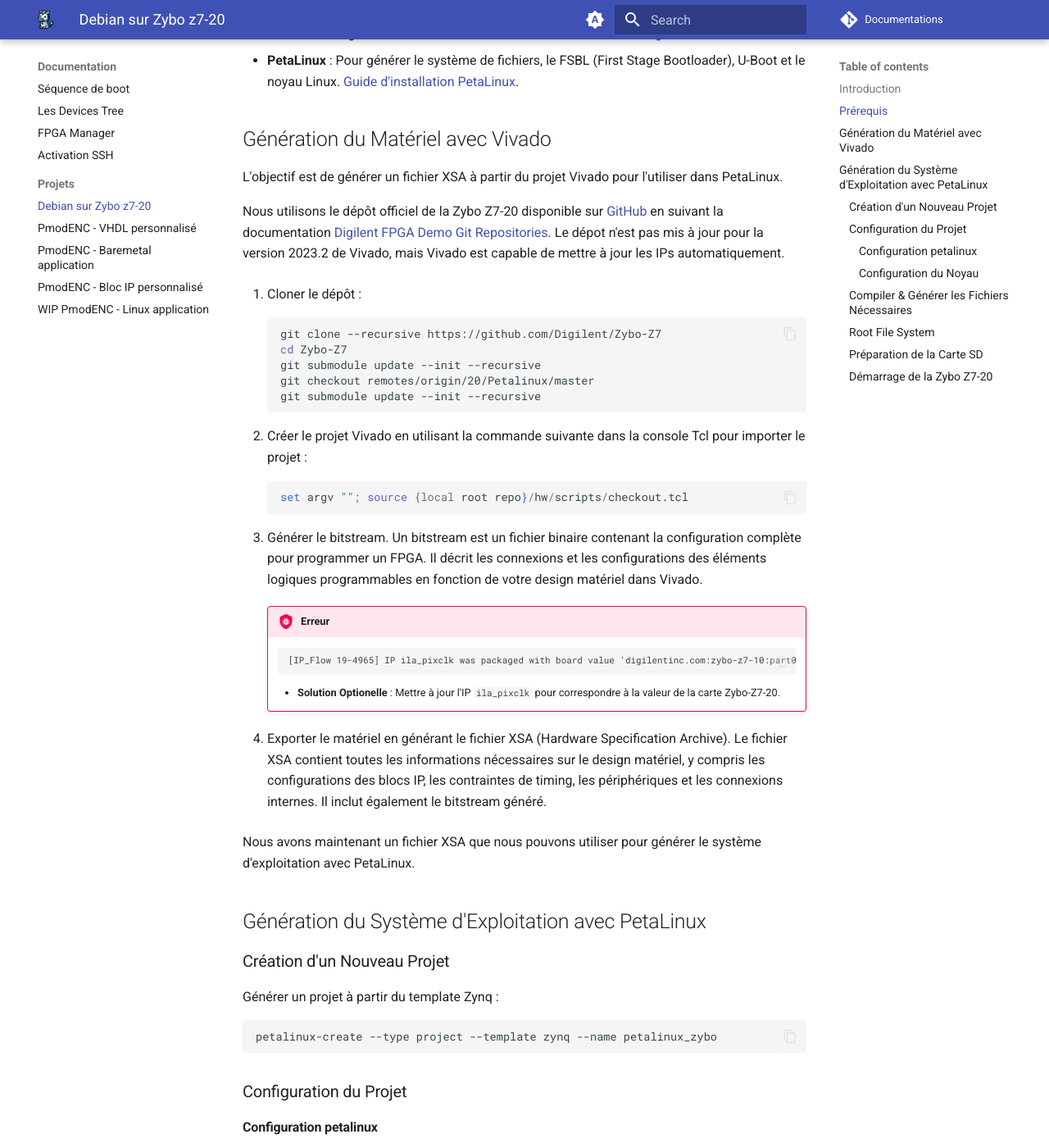
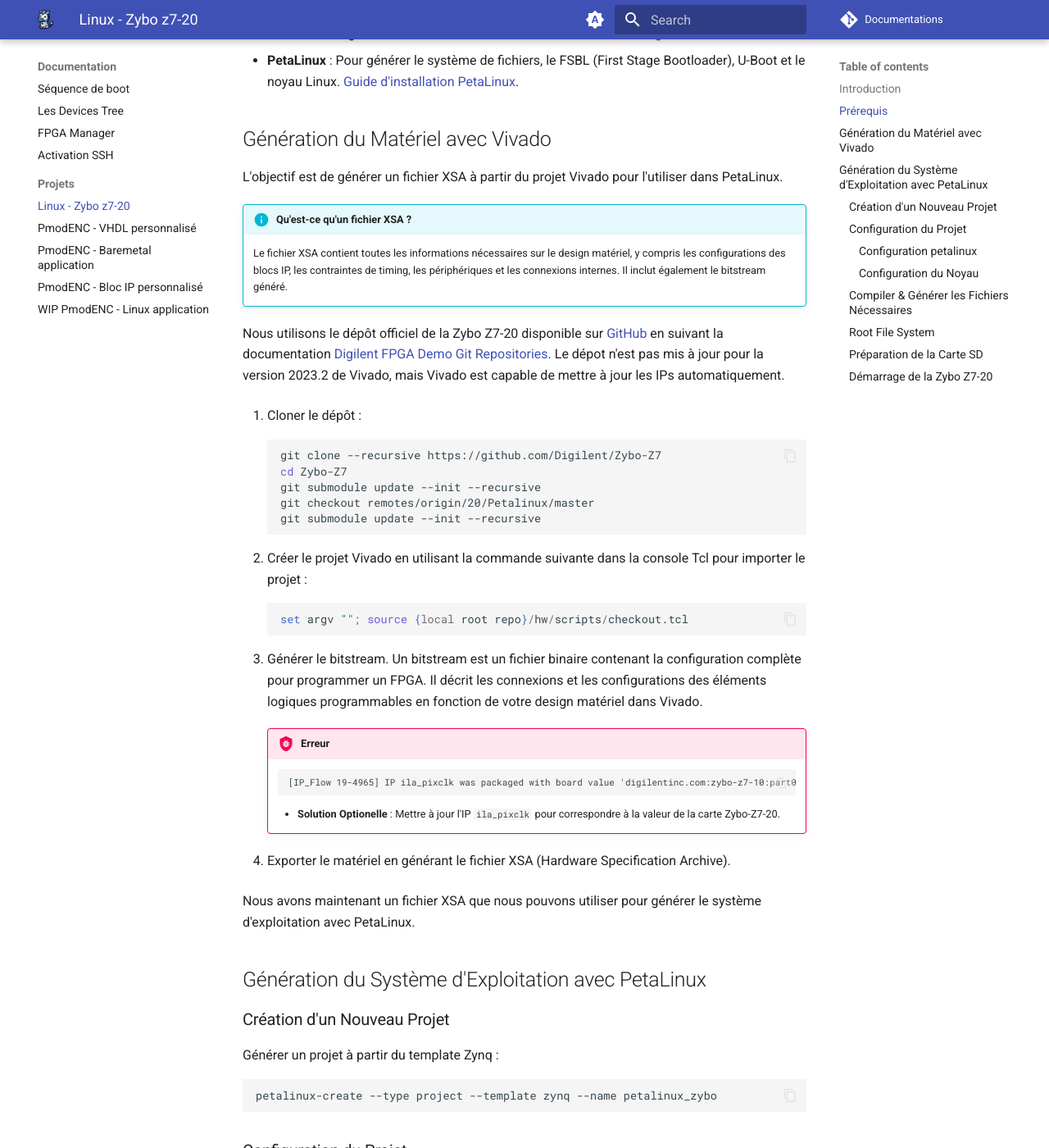
Before and after one commit to TER-Zybo/Documentations, an MkDocs documentation site: the page built from docs/docs/linux_zybo.md, in a window 1280 px wide and 1400 px high, scrolled down 486 px. Shown: the whole window at 82% size. Built offline with MkDocs 1.6.1 and Material for MkDocs 9.7.7, drawn with Linux system fonts in a browser that asks for light colours; comment, search, counter and statistics services are not loaded; some of the changed lines change nothing that is shown.

Commit message:
docs: Update navigation and rename PmodENC IP documentation

```diff
--- a/docs/docs/petalinux_zybo.md
+++ b/docs/docs/linux_zybo.md
@@ -15,6 +15,9 @@
 ## Génération du Matériel avec Vivado
 
 L'objectif est de générer un fichier XSA à partir du projet Vivado pour l'utiliser dans PetaLinux.
+
+!!! info "Qu'est-ce qu'un fichier XSA ?"
+    Le fichier XSA contient toutes les informations nécessaires sur le design matériel, y compris les configurations des blocs IP, les contraintes de timing, les périphériques et les connexions internes. Il inclut également le bitstream généré.
 
 Nous utilisons le dépôt officiel de la Zybo Z7-20 disponible sur [GitHub](https://github.com/Digilent/Zybo-Z7) en suivant la documentation [Digilent FPGA Demo Git Repositories](https://digilent.com/reference/programmable-logic/documents/git?redirect=1). Le dépot n'est pas mis à jour pour la version 2023.2 de Vivado, mais Vivado est capable de mettre à jour les IPs automatiquement.
 
@@ -44,7 +47,7 @@
 
         - **Solution Optionelle** : Mettre à jour l'IP `ila_pixclk` pour correspondre à la valeur de la carte Zybo-Z7-20.
 
-5. Exporter le matériel en générant le fichier XSA (Hardware Specification Archive). Le fichier XSA contient toutes les informations nécessaires sur le design matériel, y compris les configurations des blocs IP, les contraintes de timing, les périphériques et les connexions internes. Il inclut également le bitstream généré.
+5. Exporter le matériel en générant le fichier XSA (Hardware Specification Archive).
 
 Nous avons maintenant un fichier XSA que nous pouvons utiliser pour générer le système d'exploitation avec PetaLinux.
 
--- a/mkdocs.yml
+++ b/mkdocs.yml
@@ -34,7 +34,8 @@
     - FPGA Manager: docs/fpga_manager.md
     - Activation SSH: docs/ssh_activation.md
     - Projets:
-      - Debian sur Zybo z7-20: docs/petalinux_zybo.md
+      # - Debian sur Zybo z7-20: docs/linux_zybo.md
+      - Linux   - Zybo z7-20: docs/linux_zybo.md
       - PmodENC - VHDL personnalisé: docs/pmodenc_vhdl.md
       - PmodENC - Baremetal application: docs/pmodenc_baremetal.md
       - PmodENC - Bloc IP personnalisé: docs/pmodenc_ip.md
```
